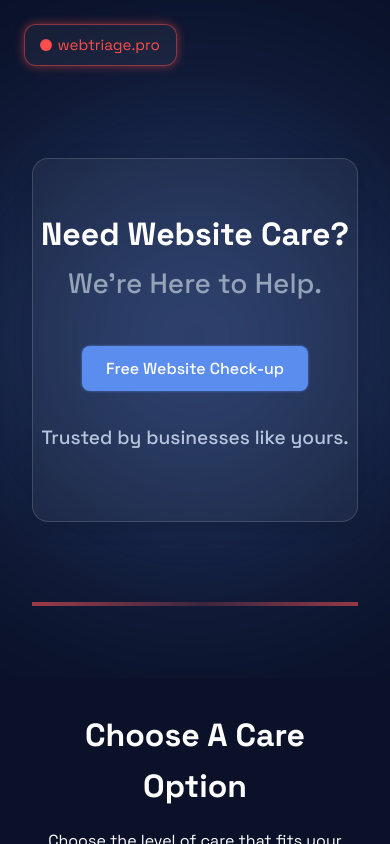
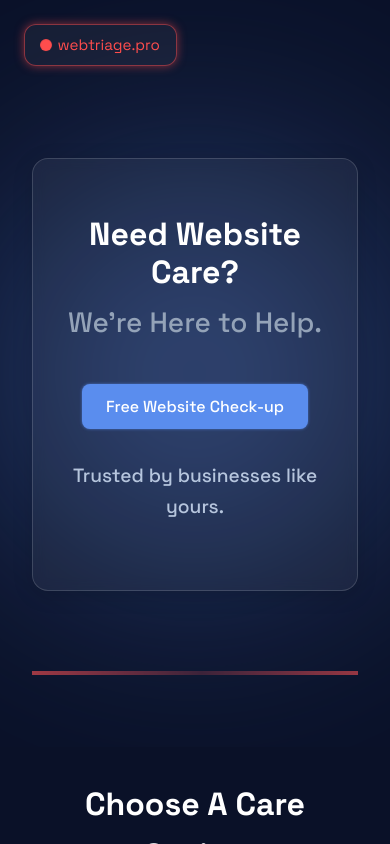
Before and after one commit to KatrinaFinney/webtriage, a Next.js app: page / in a window 390 px wide. Built offline with nearby package versions, Linux system fonts and the light colour scheme.

Commit message:
homepage polish

```diff
--- a/src/app/styles/HeroSection.module.css
+++ b/src/app/styles/HeroSection.module.css
@@ -197,7 +197,7 @@
 /* Mobile Adjustment */
 @media (max-width: 768px) {
   .heroContent {
-    padding: 3rem 0.2rem;
+    padding: 3rem 1rem;
     margin-bottom: 2rem;
   }
 
```
